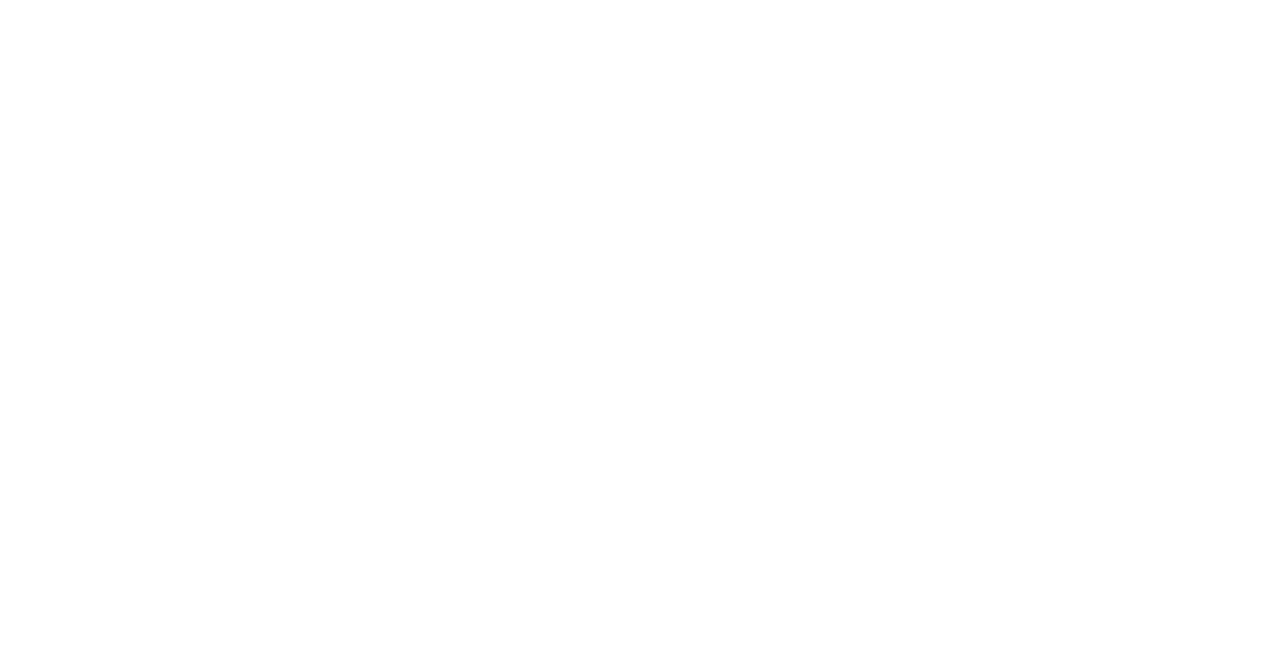
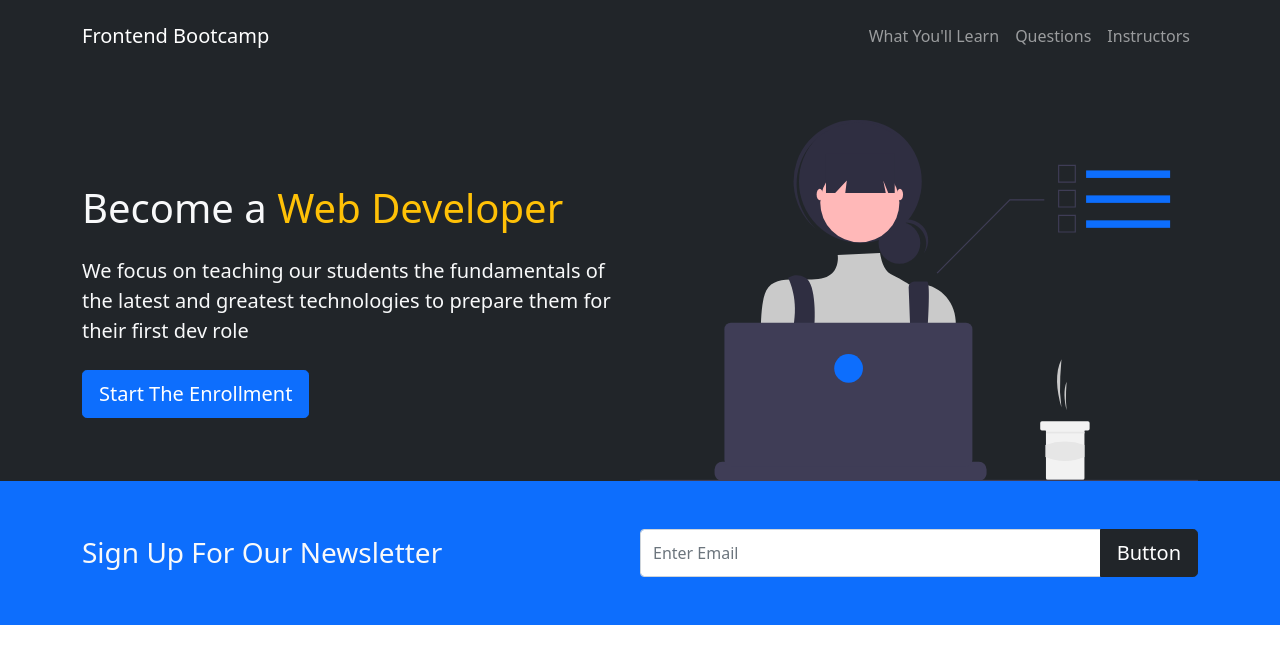
Before and after one commit to yhfa/frontend-bootcamp, a plain HTML site: page index.html in a window 1280 px wide. Drawn offline with nearby package versions, Linux system fonts and the light colour scheme.

Commit message:
add newsletter

```diff
--- a/index.html
+++ b/index.html
@@ -4,7 +4,88 @@
     <meta charset="UTF-8" />
     <meta http-equiv="X-UA-Compatible" content="IE=edge" />
     <meta name="viewport" content="width=device-width, initial-scale=1.0" />
-    <title>Document</title>
+    <link
+      href="https://cdn.jsdelivr.net/npm/bootstrap@5.1.3/dist/css/bootstrap.min.css"
+      rel="stylesheet"
+      integrity="sha384-1BmE4kWBq78iYhFldvKuhfTAU6auU8tT94WrHftjDbrCEXSU1oBoqyl2QvZ6jIW3"
+      crossorigin="anonymous"
+    />
+    <link rel="stylesheet" href="style.css" />
+    <title>Frontend Bootcamp</title>
   </head>
-  <body></body>
+  <body>
+    <!-- Navbar -->
+    <nav class="navbar navbar-expand-lg bg-dark navbar-dark py-3">
+      <div class="container">
+        <a href="#" class="navbar-brand">Frontend Bootcamp</a>
+
+        <button
+          class="navbar-toggler"
+          type="button"
+          data-bs-toggle="collapse"
+          data-bs-target="#navmenu"
+        >
+          <span class="navbar-toggler-icon"></span>
+        </button>
+
+        <div class="collapse navbar-collapse" id="navmenu">
+          <ul class="navbar-nav ms-auto">
+            <li class="nav-item">
+              <a href="#learn" class="nav-link">What You'll Learn</a>
+            </li>
+            <li class="nav-item">
+              <a href="#questions" class="nav-link">Questions</a>
+            </li>
+            <li class="nav-item">
+              <a href="#instructors" class="nav-link">Instructors</a>
+            </li>
+          </ul>
+        </div>
+      </div>
+    </nav>
+
+    <!-- Showcase -->
+    <section
+      class="bg-dark text-light p-5 p-lg-0 pt-lg-5 text-center text-sm-start"
+    >
+      <div class="container">
+        <div class="d-sm-flex align-items-center justify-content-between">
+          <div>
+            <h1>Become a <span class="text-warning">Web Developer</span></h1>
+            <p class="lead my-4">
+              We focus on teaching our students the fundamentals of the latest
+              and greatest technologies to prepare them for their first dev role
+            </p>
+            <button class="btn btn-primary btn-lg">Start The Enrollment</button>
+          </div>
+
+          <img
+            class="img-fluid w-50 d-none d-sm-block"
+            src="img/showcase.svg"
+            alt=""
+          />
+        </div>
+      </div>
+    </section>
+
+    <!-- Newsletter -->
+    <section class="bg-primary text-light p-5">
+      <div class="container">
+        <div class="d-md-flex align-items-center justify-content-between">
+          <h3 class="mb-3 mb-md-0">Sign Up For Our Newsletter</h3>
+
+          <div class="input-group news-input">
+            <input type="text" class="form-control" placeholder="Enter Email" />
+            <button class="btn btn-dark btn-lg" type="button">Button</button>
+          </div>
+        </div>
+      </div>
+    </section>
+
+    <script
+      src="https://cdn.jsdelivr.net/npm/bootstrap@5.1.3/dist/js/bootstrap.bundle.min.js"
+      integrity="sha384-ka7Sk0Gln4gmtz2MlQnikT1wXgYsOg+OMhuP+IlRH9sENBO0LRn5q+8nbTov4+1p"
+      crossorigin="anonymous"
+    ></script>
+  </body>
 </html>
--- a/style.css
+++ b/style.css
@@ -0,0 +1,5 @@
+@media (min-width: 768px) {
+  .news-input {
+    width: 50%;
+  }
+}
```
